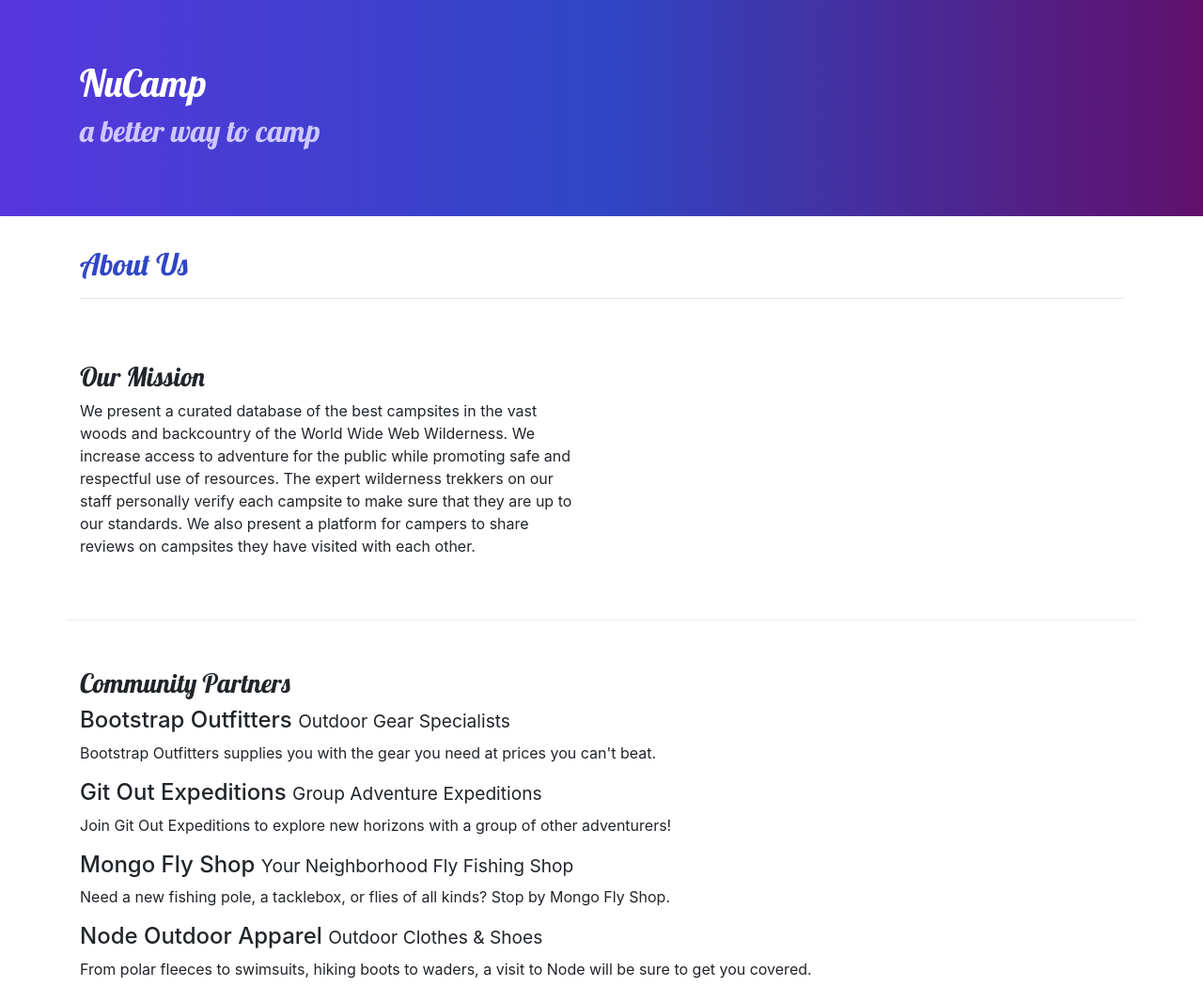
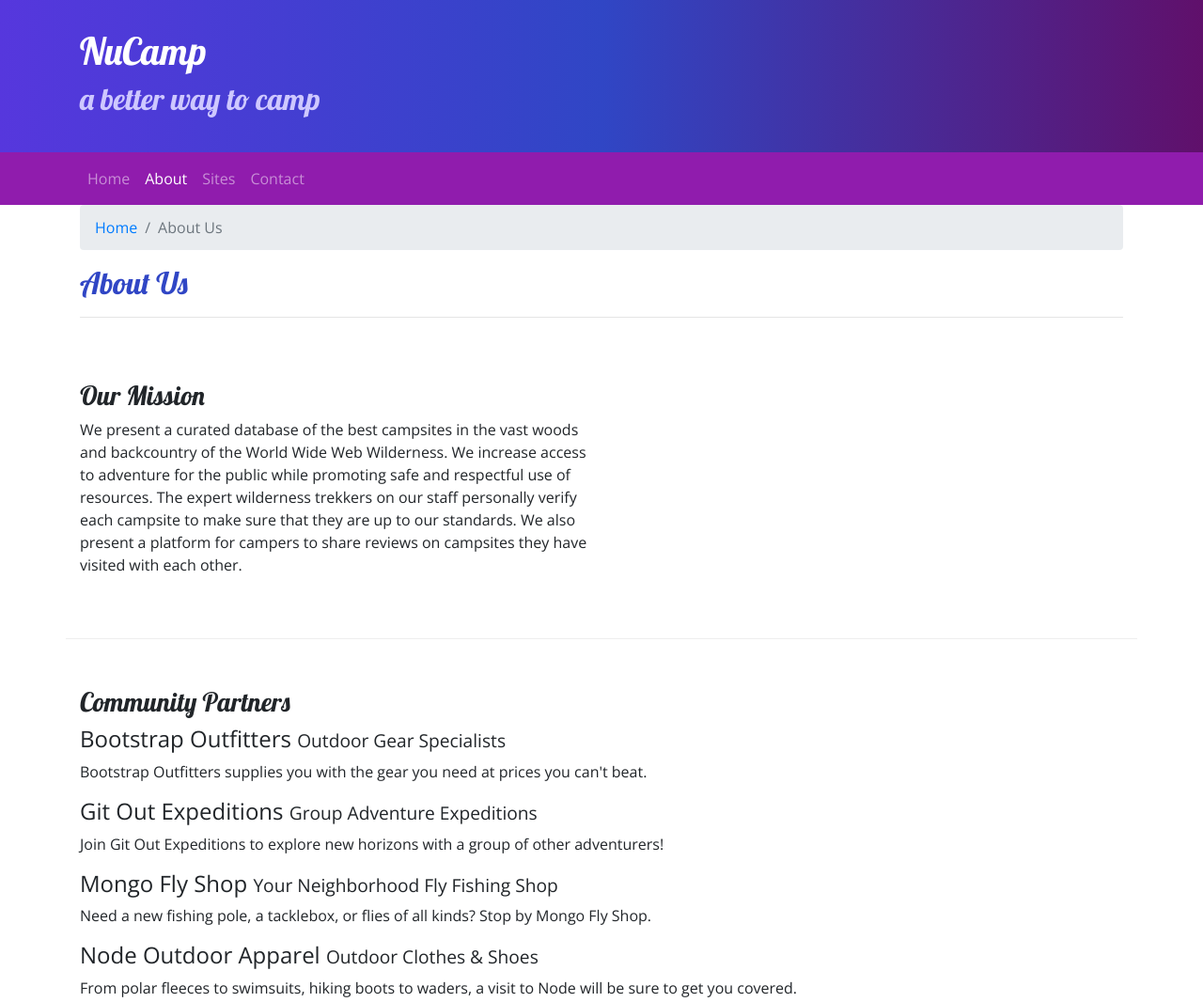
Before and after one commit to mbayas21/nucampsite, a website: page aboutus.html in a window 1280 px wide. Shown: the top 1066 px of the page at 94% size. Drawn offline with nearby package versions, Linux system fonts and the light colour scheme.

Commit message:
Navbar and Breadcrumbs

```diff
--- a/aboutus.html
+++ b/aboutus.html
@@ -5,10 +5,11 @@
     <!-- Required meta tags always come first -->
     <meta charset="utf-8" />
     <meta name="viewport" content="width=device-width, initial-scale=1" />
-    <link rel="stylesheet" href="css/styles.css" />
         <!-- Bootstrap CSS -->
     <link rel="stylesheet" href="node_modules/bootstrap/dist/css/bootstrap.min.css" />
     <link rel="stylesheet" href="https://fonts.googleapis.com/css?family=Lobster|Open+Sans" />
+
+    <link rel="stylesheet" href="css/styles.css" />
     <title>NuCamp: A Better Way To Camp</title>
 </head>
 
@@ -25,9 +26,29 @@
         </div>
     </header>
 
+    <nav class="navbar navbar-expand-sm navbar-dark sitcky-top">
+        <div class="container">
+            <button class="navbar-toggler ml-auto" type="button" data-toggle="collapse" data-target="#nucampNavbar">
+                <span class="navbar-toggler-icon"></span>
+            </button>
+            <div class="collapse navbar-collapse">
+                <ul class="navbar-nav" id="nucampNavbar">
+                    <li class="nav-item"><a class="nav-link" href="index.html">Home</a></li>
+                    <li class="nav-item active"><a class="nav-link" href="aboutus.html">About</a></li>
+                    <li class="nav-item"><a class="nav-link" href="#">Sites</a></li>
+                    <li class="nav-item"><a class="nav-link" href="#">Contact</a></li>
+                </ul>
+            </div>
+        </div>
+    </nav>
+
     <div class="container">
         <div class="row">
             <div class="col">
+                <ol class="breadcrumb">
+                    <li class="breadcrumb-item"><a href="index.html">Home</a></li>
+                    <li class="breadcrumb-item active">About Us</li>
+                </ol>
                <h2>About Us</h2>
                <hr />
             </div>
--- a/css/styles.css
+++ b/css/styles.css
@@ -20,6 +20,7 @@ footer {
 }
 
 .jumbotron {
+    margin: 0;
     padding: 30px;
     background-image: linear-gradient(to right, #5637DD, #3046C5, #60106B);
     color: white;
@@ -30,3 +31,7 @@ footer {
     border-bottom: 1px ridge;
     min-height: 200px;
 }
+
+.navbar {
+    background-color: #901CAD;
+}
```
Also changed, not shown: index.html (+16 -0 lines).
